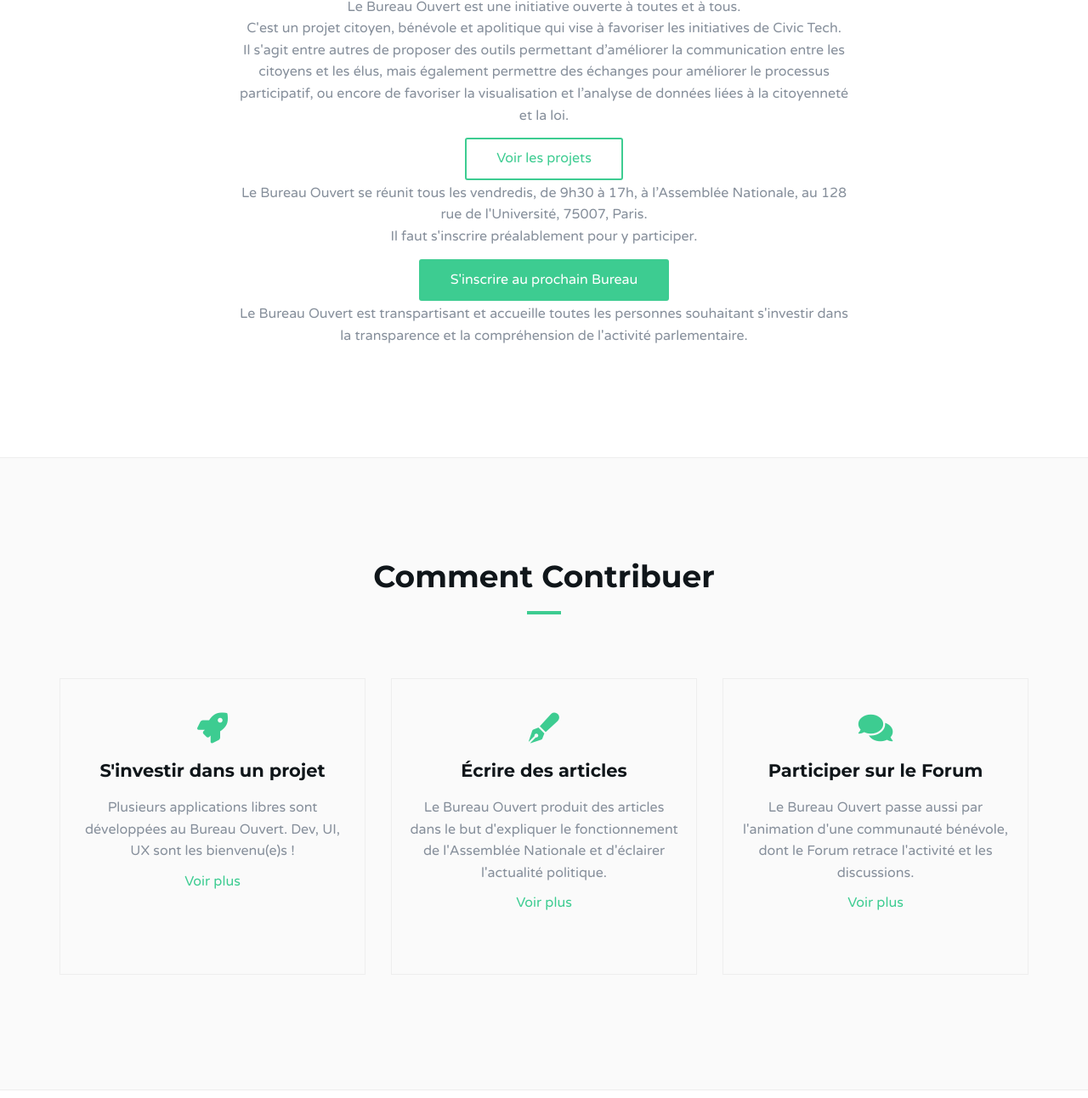
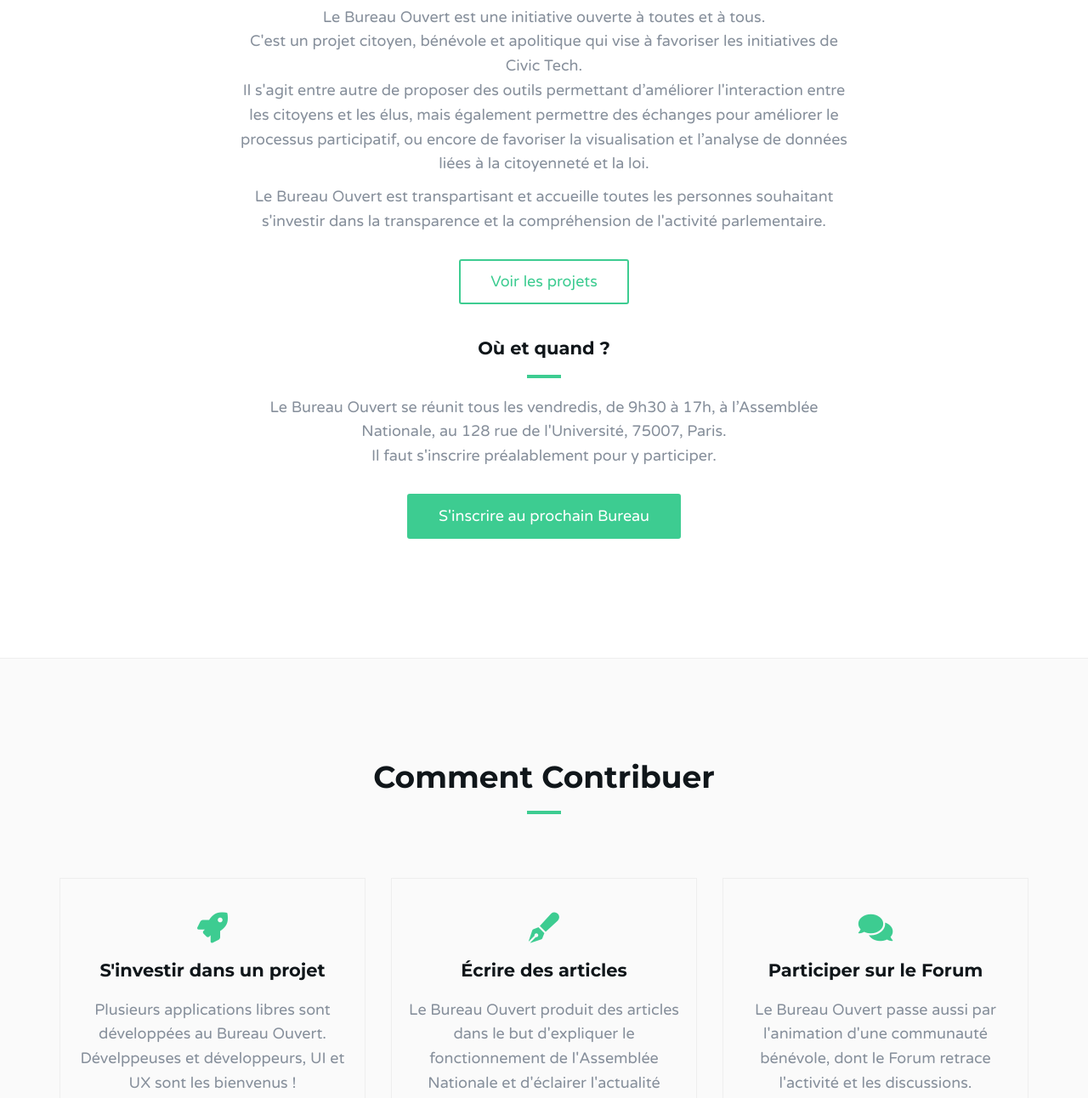
Before and after one commit to alexis-thual/landing-page-bo, a plain HTML site: page index.html in a window 1280 px wide. Shown: the part 1048-2340 px from the top of the page at 85% size. Drawn offline with Linux system fonts and the light colour scheme; no server answers.

Commit message:
Change featured projects url; implement jquery scroll for buttons

```diff
--- a/css/style.css
+++ b/css/style.css
@@ -20,6 +20,19 @@
     overflow: hidden;
     display: flex;
     align-items: center;
+}
+
+#presentation button {
+    margin: 20px 0;
+}
+
+#presentation p {
+    margin: 10px 0;
+}
+
+.sub-section-header {
+    position: relative;
+    margin: 20px 0 20px 0;
 }
 
 /*
@@ -70,7 +83,7 @@ Table OF Contents
 
 body {
     font-family: 'Varela Round', sans-serif;
-    font-size: 16px;
+    font-size: 18px;
     line-height: 1.6;
     overflow-x: hidden;
     color: #868F9B;
--- a/index.html
+++ b/index.html
@@ -105,7 +105,7 @@
 					<!-- home content -->
 					<div class="col-md-10 col-md-offset-1">
 						<div class="home-content">
-							<h1 class="white-text">Imaginons ensemble la démocratie de demain</h1>
+							<h1 class="white-text">Créons ensemble la démocratie de demain</h1>
 							<button class="main-btn">S'inscrire au prochain Bureau</button>
 						</div>
 					</div>
@@ -128,18 +128,24 @@
 				<p>
 					Le Bureau Ouvert est une initiative ouverte à toutes et à tous.<br/>
 					C'est un projet citoyen, bénévole et apolitique qui vise à favoriser les initiatives de Civic Tech.<br/>
-					Il s'agit entre autres de proposer des outils permettant d’améliorer la communication entre les citoyens et les élus, mais également permettre des échanges pour améliorer le processus participatif, ou encore de favoriser la visualisation et l’analyse de données liées à la citoyenneté et la loi.
+					Il s'agit entre autre de proposer des outils permettant d’améliorer l'interaction entre les citoyens et les élus, mais également permettre des échanges pour améliorer le processus participatif, ou encore de favoriser la visualisation et l’analyse de données liées à la citoyenneté et la loi.
 				</p>
-				<button class="outline-btn">Voir les projets</button>
+				<p>
+					Le Bureau Ouvert est transpartisant et accueille toutes les personnes souhaitant s'investir dans la transparence et la compréhension de l'activité parlementaire.
+				</p>
+				<a id='project-button' href='#projects'><button class="outline-btn">Voir les projets</button></a>
+
+				<div class="sub-section-header text-center">
+					<h3 class="title">Où et quand ?</h3>
+				</div>
+
 				<p>
 					Le Bureau Ouvert se réunit tous les vendredis, de 9h30 à 17h, à l’Assemblée Nationale,
 					au 128 rue de l'Université, 75007, Paris.<br/>
 					Il faut s'inscrire préalablement pour y participer.
 				</p>
+
 				<button class="main-btn">S'inscrire au prochain Bureau</button>
-				<p>
-					Le Bureau Ouvert est transpartisant et accueille toutes les personnes souhaitant s'investir dans la transparence et la compréhension de l'activité parlementaire.
-				</p>
 			</div>
 		</div>
 	</div>
@@ -165,7 +171,10 @@
 						<div class="about">
 							<i class="fa fa-rocket"></i>
 							<h3>S'investir dans un projet</h3>
-							<p>Plusieurs applications libres sont développées au Bureau Ouvert. Dev, UI, UX sont les bienvenu(e)s !</p>
+							<p>
+								Plusieurs applications libres sont développées au Bureau Ouvert.<br/>
+								Dévelppeuses et développeurs, UI et UX sont les bienvenus !
+							</p>
 							<a href="#">Voir plus</a>
 						</div>
 					</div>
@@ -214,9 +223,15 @@
 
 				<!-- Section header -->
 				<div class="section-header text-center">
-					<h2 class="title">Projets actifs dernièrement</h2>
+					<h2 class="title">Projets emblématiques</h2>
 				</div>
 				<!-- /Section header -->
+
+				<div class='row'>
+					<p class='text-center col-sm-12 col-md-8 col-md-offset-2'>
+						Afin de mieux cerner les comment s'investir au Bureau Ouvert, voici une liste non-exhaustive des initiatives d'applications soutenues par le Bureau Ouvert.
+					</p>
+				</div>
 
 				<div class="self-row" id="posts">
 
@@ -238,7 +253,7 @@
 						return day + ' ' + monthNames[monthIndex] + ' ' + year;
 					}
 
-					fetch("https://forum.parlement-ouvert.fr/c/bureau-ouvert/devs-bureau-ouvert.json?page=0", {"credentials":"omit","headers":{"accept":"*/*","accept-language":"en-GB,en-US;q=0.9,en;q=0.8,fr;q=0.7"},"referrer":"https://parlement-ouvert.fr/","referrerPolicy":"no-referrer-when-downgrade","body":null,"method":"GET","mode":"cors"})
+					fetch("https://forum.parlement-ouvert.fr/c/bureau-ouvert/projets-phares.json?page=0", {"credentials":"omit","headers":{"accept":"*/*","accept-language":"en-GB,en-US;q=0.9,en;q=0.8,fr;q=0.7"},"referrer":"https://parlement-ouvert.fr/","referrerPolicy":"no-referrer-when-downgrade","body":null,"method":"GET","mode":"cors"})
 						.then(function(response) {
 							return response.json();
 						})
--- a/js/main.js
+++ b/js/main.js
@@ -17,6 +17,14 @@
 	///////////////////////////
 	// Smooth scroll
 	$("#nav .main-nav a[href^='#']").on('click', function(e) {
+		e.preventDefault();
+		var hash = this.hash;
+		$('html, body').animate({
+			scrollTop: $(this.hash).offset().top
+		}, 600);
+	});
+
+	$("#presentation a[href^='#']").on('click', function(e) {
 		e.preventDefault();
 		var hash = this.hash;
 		$('html, body').animate({
```
